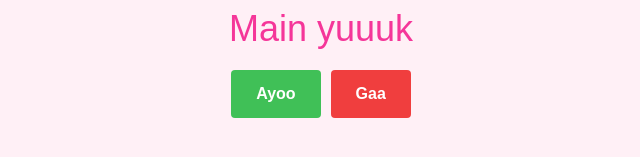
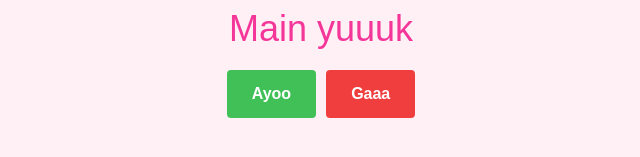
Before and after one commit to Willl21/gatau, a plain HTML site: page index.html in a window 1280 px wide. Shown: the part 497-654 px from the top of the page, 319-959 px from the left. Drawn offline with Linux system fonts and the light colour scheme; a web font is replaced by a local one.

Commit message:
index.html

```diff
--- a/index.html
+++ b/index.html
@@ -18,7 +18,7 @@
       <p class="title">Main yuuuk</p>
       <div class="buttons">
         <button type="button" class="btn btn--yes">Ayoo</button>
-        <button type="button" class="btn btn--no">Gaa</button>
+        <button type="button" class="btn btn--no">Gaaa</button>
       </div>
     </main>
 
```
